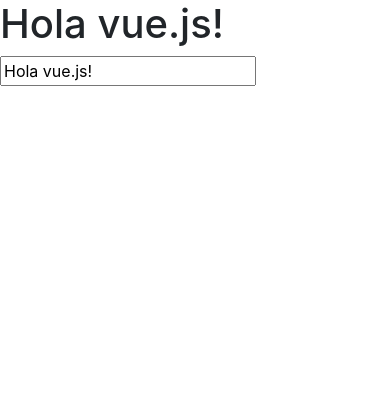
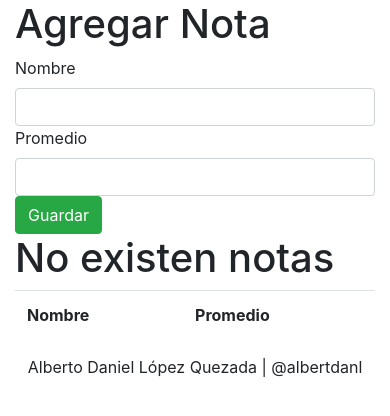
Before and after one commit to albertdanl/CourseDart, a plain HTML site: page index.html in a window 390 px wide. Drawn offline with nearby package versions, Linux system fonts and the light colour scheme.

Commit message:
dynamic table finished

```diff
--- a/index.html
+++ b/index.html
@@ -9,8 +9,40 @@
 </head>
 <body>
     <div id="app">
-        <h1 v-text="message"></h1>
-        <input type="text" v-model="message">
+        <div class="container">
+            <div class="row">
+                <div class="col-md-6 col-xs-12">
+                    <h1>Agregar Nota</h1>
+                    <label>Nombre</label>
+                    <input type="text" class="form-control" v-model=name>
+                    <label>Promedio</label>
+                    <input type="text" max="20" min="0" class="form-control" class="form-control" v-model="note">
+                    <input type="button" value="Guardar" class="btn btn-success" v-on:click="addnote">
+                </div>
+                <div class="col-md-6 col-xs-12">
+                    <h1 v-if="list.length>0">Lista de Notas</h1>
+                    <h1 v-else="list">No existen notas</h1>
+                    <table class="table">
+                        <tr>
+                            <th>Nombre</th>
+                            <th>Promedio</th>
+                        </tr>
+                        <tr v-for="item in list" v-bind:style="item.state==false?'color:red':'color:green' ">
+                            <td v-text="item.name"></td>
+                            <td v-text="item.note"></td>
+                        </tr>
+
+                    </table>
+                </div>
+            </div>
+            <div class="row">
+                <div class="col-md-12 col-xs-12">
+                    <p class="text-center">
+                            Alberto Daniel López Quezada | @albertdanl
+                    </p>
+                </div>
+            </div>
+        </div>
 
     </div>
 
--- a/js/principal.js
+++ b/js/principal.js
@@ -2,7 +2,34 @@ var app = new Vue
 ({
     el: '#app',
     data:  {
-        message: 'Hola vue.js!'
+        list : [
+
+        ],
+        name: '',
+        note: ''
+    },
+
+    methods:
+    {
+        addnote: function()
+        {
+            stateA=false;
+            if(this.note>=12.5)
+            {
+                stateA=true;
+            }
+            if(this.name!="" && this.note!="")
+            {
+                this.list.push({name:this.name, note:this.note,state:stateA});
+                this.name="";
+                this.note="";
+
+            }
+            else
+            {
+                alert("Ingrese el nombre y promedio del estudiante")
+            }
+        }
     }
 
 
```
